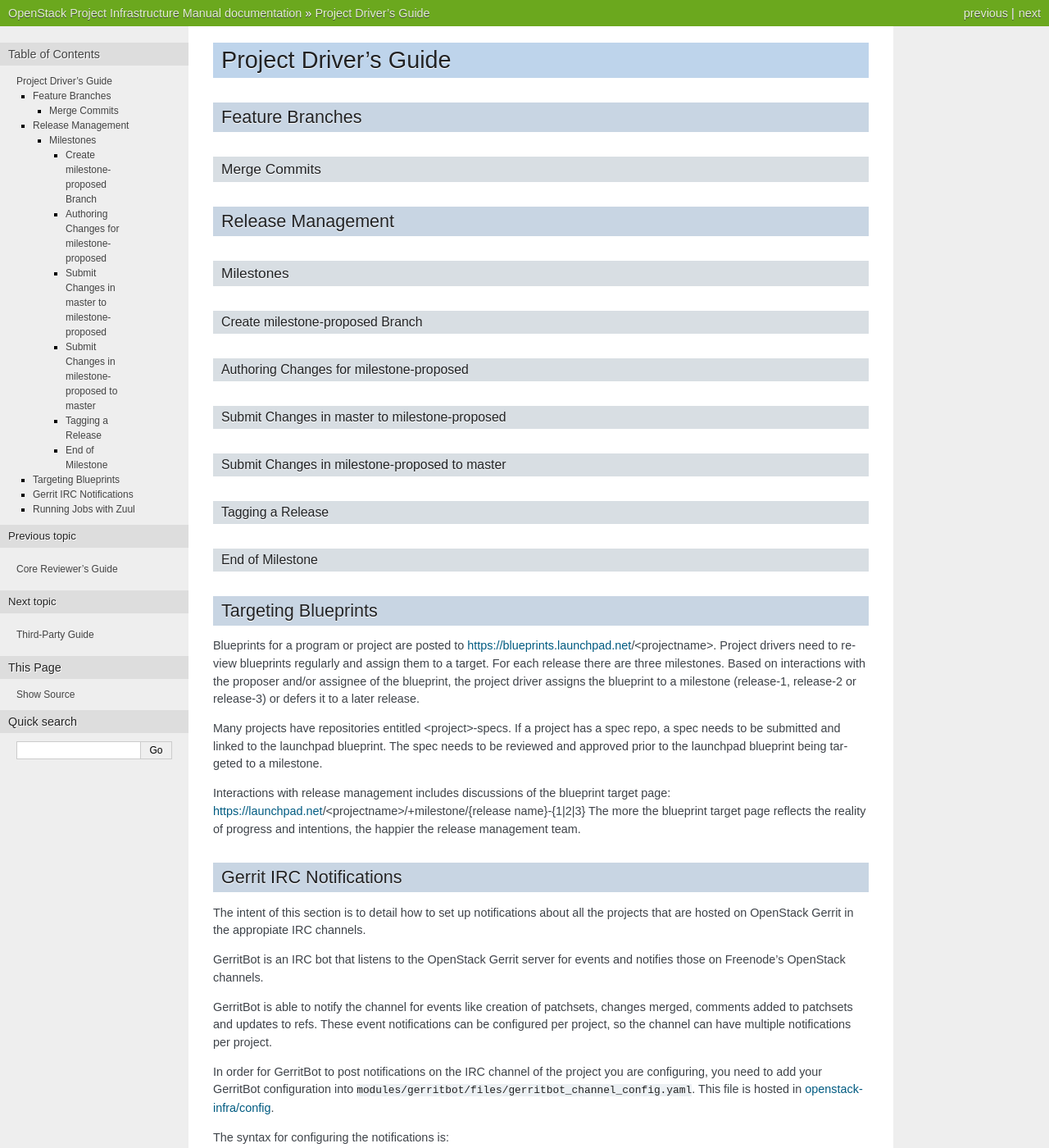
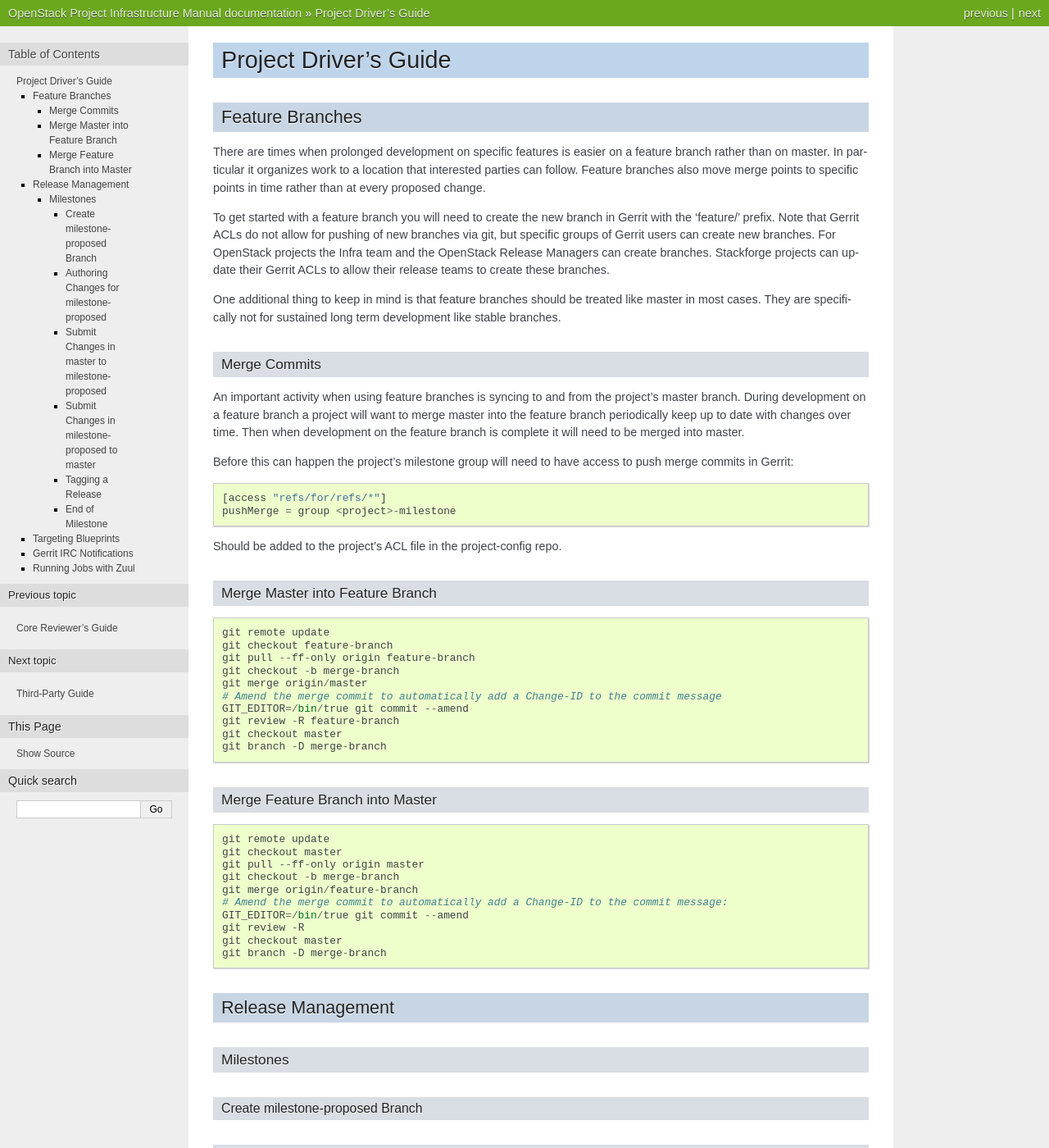
Before and after one commit to openstack-archive/infra-manual, a Sphinx documentation site: the page built from doc/source/drivers.rst, in a window 1280 px wide and 1400 px high. Shown: the whole window at 82% size. Built offline with Sphinx 7.4.7, drawn with Linux system fonts in a browser that asks for light colours.

Commit message:
Document the management of feature branches
Project "drivers" need to know how to manage feature branches. Document
the processes used here.

Change-Id: Ie811112be6b96559f32f700f4e80914e45ced596

```diff
--- a/doc/source/drivers.rst
+++ b/doc/source/drivers.rst
@@ -8,8 +8,72 @@
 Feature Branches
 ================
 
+There are times when prolonged development on specific features is easier
+on a feature branch rather than on master. In particular it organizes
+work to a location that interested parties can follow. Feature branches
+also move merge points to specific points in time rather than at every
+proposed change.
+
+To get started with a feature branch you will need to create the new
+branch in Gerrit with the 'feature/' prefix. Note that Gerrit ACLs do
+not allow for pushing of new branches via git, but specific groups of
+Gerrit users can create new branches. For OpenStack projects the Infra
+team and the OpenStack Release Managers can create branches. Stackforge
+projects can update their Gerrit ACLs to allow their release teams to
+create these branches.
+
+One additional thing to keep in mind is that feature branches should be
+treated like master in most cases. They are specifically not for sustained
+long term development like stable branches.
+
 Merge Commits
 -------------
+
+An important activity when using feature branches is syncing to and from
+the project's master branch. During development on a feature branch a
+project will want to merge master into the feature branch periodically
+keep up to date with changes over time. Then when development on the
+feature branch is complete it will need to be merged into master.
+
+Before this can happen the project's milestone group will need to have
+access to push merge commits in Gerrit::
+
+  [access "refs/for/refs/*"]
+  pushMerge = group <project>-milestone
+
+Should be added to the project's ACL file in the project-config repo.
+
+Merge Master into Feature Branch
+--------------------------------
+
+::
+
+  git remote update
+  git checkout feature-branch
+  git pull --ff-only origin feature-branch
+  git checkout -b merge-branch
+  git merge origin/master
+  # Amend the merge commit to automatically add a Change-ID to the commit message
+  GIT_EDITOR=/bin/true git commit --amend
+  git review -R feature-branch
+  git checkout master
+  git branch -D merge-branch
+
+Merge Feature Branch into Master
+--------------------------------
+
+::
+
+  git remote update
+  git checkout master
+  git pull --ff-only origin master
+  git checkout -b merge-branch
+  git merge origin/feature-branch
+  # Amend the merge commit to automatically add a Change-ID to the commit message:
+  GIT_EDITOR=/bin/true git commit --amend
+  git review -R
+  git checkout master
+  git branch -D merge-branch
 
 Release Management
 ==================
```
